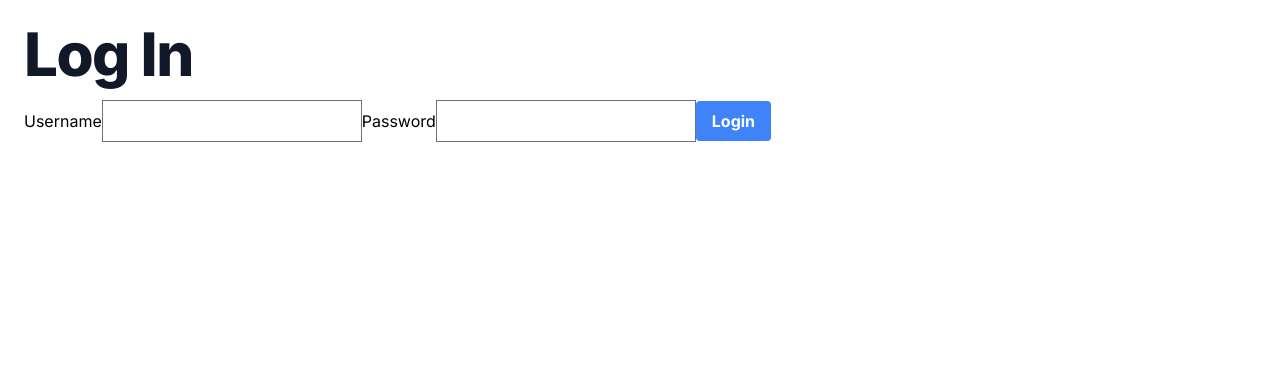
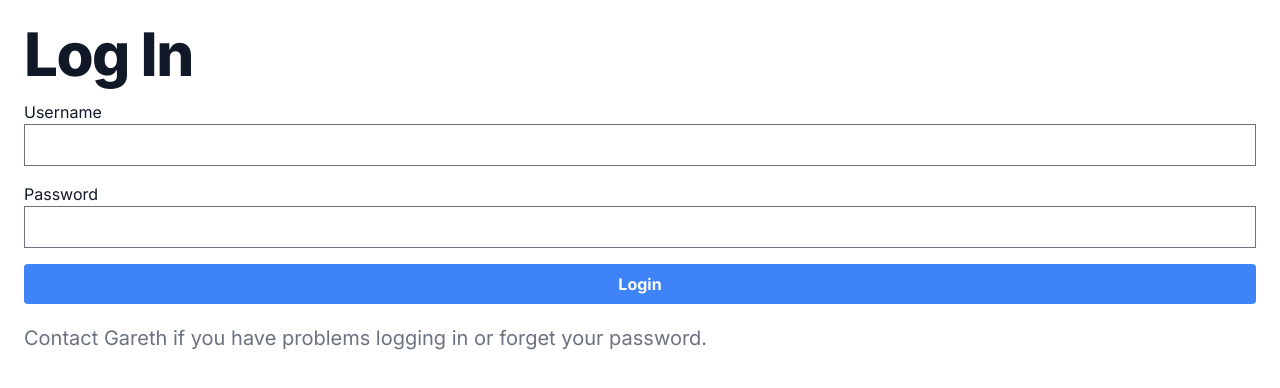
Before and after one commit to garethtrufitt/rota-spreadsheet, a Next.js app: page /login in a window 1280 px wide. Shown: the top 388 px of the page. Built offline with nearby package versions, Linux system fonts and the light colour scheme; no server answers.

Commit message:
Update login

```diff
--- a/src/app/login/page.tsx
+++ b/src/app/login/page.tsx
@@ -1,5 +1,6 @@
 import { redirect } from "next/navigation";
 import { cookies } from "next/headers";
+import Carers from "@/carers";
 
 export default async function LogIn() {
   async function logInAction(data: FormData) {
@@ -8,11 +9,16 @@ export default async function LogIn() {
     const username = data.get("username");
     const password = data.get("password");
 
-    if (username === "gareth" && password === process.env.GARETH_PASSWORD) {
-      cookies().set(
-        "loggedin",
-        JSON.stringify({ username: "gareth", name: "Gareth" })
-      );
+    const carers = Carers();
+    const carer = carers[username as keyof typeof carers];
+
+    console.log(carer);
+
+    if (
+      username === carer?.username &&
+      password === process.env[`${carer.name.toUpperCase()}_PASSWORD`]
+    ) {
+      cookies().set("loggedin", JSON.stringify(carer));
 
       redirect(`/`);
     }
@@ -27,11 +33,11 @@ export default async function LogIn() {
       <h1 className="mb-4 text-4xl font-extrabold leading-none tracking-tight text-gray-900 md:text-5xl lg:text-6xl dark:text-white">
         Log In
       </h1>
-      <form action={logInAction}>
+      <form action={logInAction} className="flex flex-col text-gray-900">
         <label htmlFor="username">Username</label>
-        <input type="text" name="username" id="username" />
+        <input className="mb-4" type="text" name="username" id="username" />
         <label htmlFor="password">Password</label>
-        <input type="text" name="password" id="password" />
+        <input className="mb-4" type="text" name="password" id="password" />
         <button
           className="bg-blue-500 hover:bg-blue-700 text-white font-bold py-2 px-4 rounded"
           type="submit"
@@ -39,6 +45,9 @@ export default async function LogIn() {
           Login
         </button>
       </form>
+      <p className="text-sm font-normal text-gray-500 lg:text-xl dark:text-gray-400 mt-5">
+        Contact Gareth if you have problems logging in or forget your password.
+      </p>
     </main>
   );
 }
--- /dev/null
+++ b/src/carers.ts
@@ -0,0 +1,6 @@
+export default function Carers() {
+  return {
+    gareth: { username: "gareth", name: "Gareth", email: "gtrufitt@gmail.com" },
+    hayley: { username: "hayley", name: "Hayley", email: "htrufitt@gmail.com" },
+  };
+}
```
